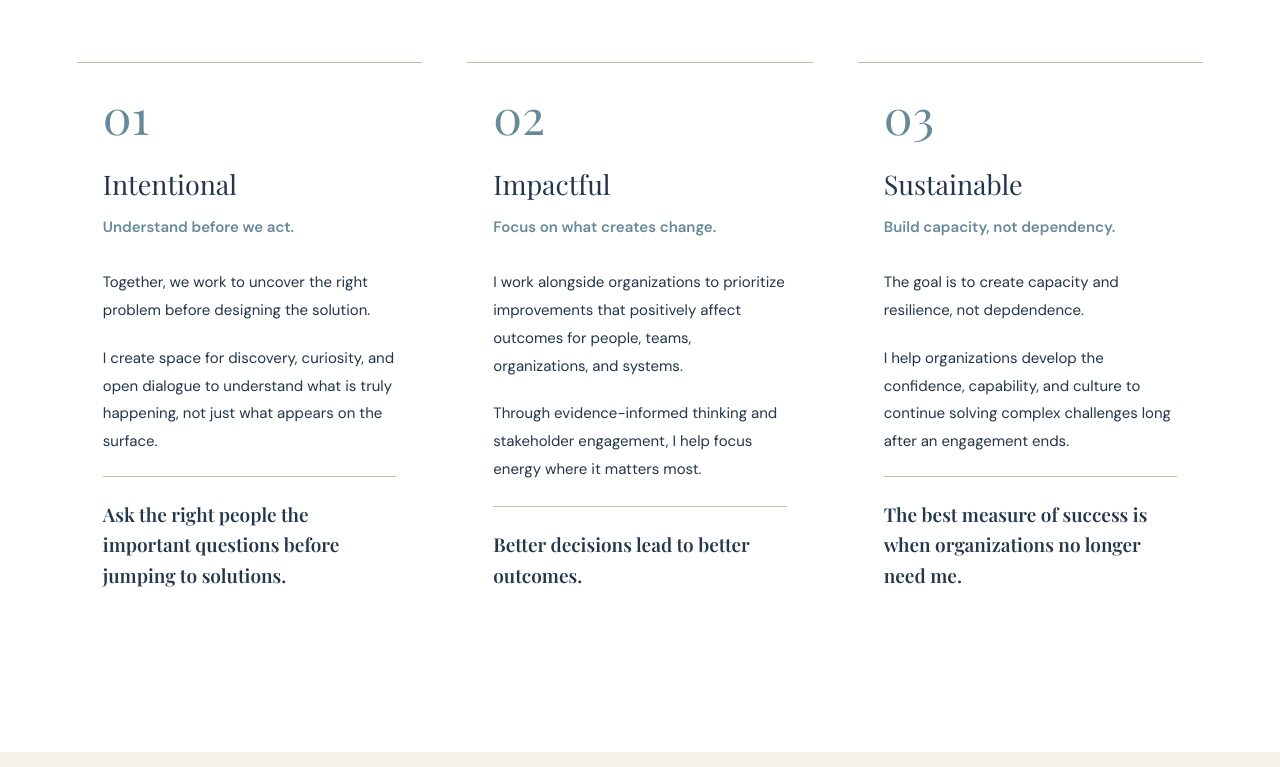
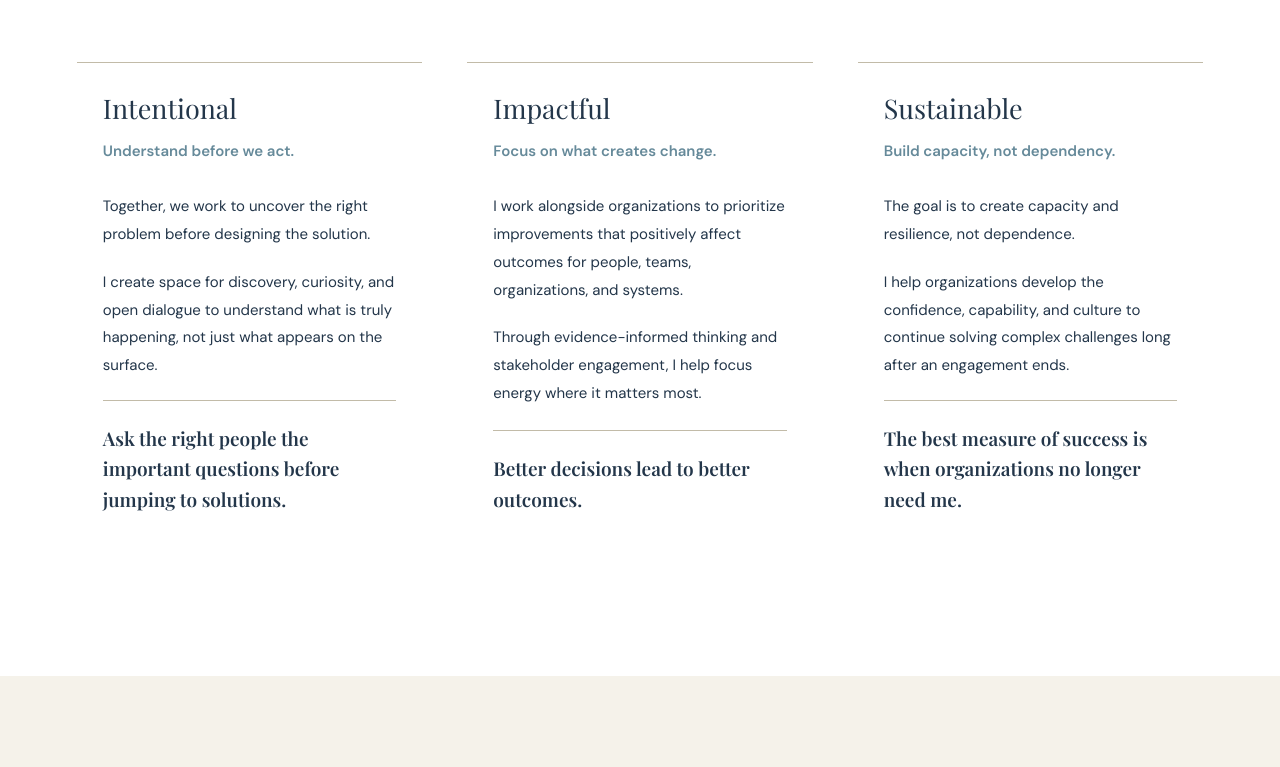
Before and after one commit to causewayconsultancy/causeway-website, an Astro site: page /philosophy in a window 1280 px wide. Shown: the part 2913-3680 px from the top of the page. Built offline with nearby package versions, Linux system fonts and the light colour scheme; Astro itself is replaced by a stand-in of ours.

Commit message:
Remove pillar numbers and fix typo in philosophy.astro
Removed pillar numbers from the philosophy section and corrected a typo in the text.

```diff
--- a/src/pages/philosophy.astro
+++ b/src/pages/philosophy.astro
@@ -90,7 +90,6 @@ import BaseLayout from "../layouts/BaseLayout.astro";
 
       <div class="pillar-grid">
         <article class="pillar">
-          <span class="pillar-number">01</span>
           <h3>Intentional</h3>
           <p class="pillar-tagline">Understand before we act.</p>
           <p>
@@ -108,7 +107,6 @@ import BaseLayout from "../layouts/BaseLayout.astro";
         </article>
 
         <article class="pillar">
-          <span class="pillar-number">02</span>
           <h3>Impactful</h3>
           <p class="pillar-tagline">Focus on what creates change.</p>
           <p>
@@ -126,11 +124,10 @@ import BaseLayout from "../layouts/BaseLayout.astro";
         </article>
 
         <article class="pillar">
-          <span class="pillar-number">03</span>
           <h3>Sustainable</h3>
           <p class="pillar-tagline">Build capacity, not dependency.</p>
           <p>
-            The goal is to create capacity and resilience, not depdendence.
+            The goal is to create capacity and resilience, not dependence.
           </p>
           <p>
             I help organizations develop the confidence, capability,
@@ -218,10 +215,10 @@ import BaseLayout from "../layouts/BaseLayout.astro";
           </div>
           <h3>Systems over symptoms</h3>
           <p>
-           Working alongside teams, I use upstream discovery and root-cause
-  analysis to look beyond what is immediately visible and uncover
-  the underlying conditions, relationships, and structures
-  contributing to a challenge.
+            Working alongside teams, I use upstream discovery and root-cause
+            analysis to look beyond what is immediately visible and uncover
+            the underlying conditions, relationships, and structures
+            contributing to a challenge.
           </p>
         </article>
 
@@ -465,15 +462,6 @@ import BaseLayout from "../layouts/BaseLayout.astro";
       padding-top: 28px;
     }
 
-    .pillar-number {
-      display: block;
-      color: var(--coastal);
-      font-family: "Playfair Display", serif;
-      font-size: 48px;
-      line-height: 1;
-      margin-bottom: 28px;
-    }
-
     .pillar h3,
     .value h3 {
       font-family: "Playfair Display", serif;
```
